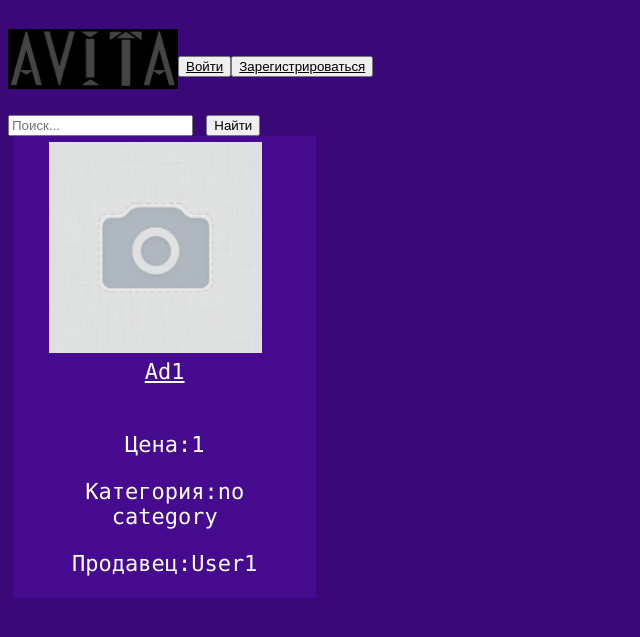
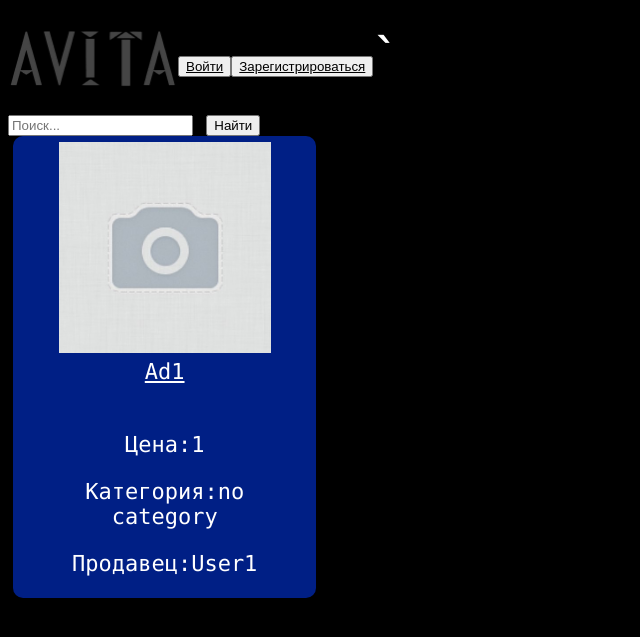
Before and after one commit to RaisFardeev/s1, a Flask app: page /ads in a window 1280 px wide. Shown: the top 637 px of the page, without its empty margins (0-640 px from the left). Run offline with Flask 3, Linux system fonts and the light colour scheme.

Commit message:
+ styles

```diff
--- a/app/static/styles/ads.css
+++ b/app/static/styles/ads.css
@@ -1,16 +1,16 @@
-.row-col{background-color: #460a8f;
+.row-col{background-color: #001f85;
     width: 24%;
     height: 25%;
     margin-bottom: 10px;
     margin-left: 5px;
     margin-right: 5px;
     float: left;
-
+    border-radius: 10px;
     text-align: center}
 .row-col img{
-    margin-right: 10%;
+    margin-right: 6%;
     margin-top: 2%;
-    margin-left: 10%;
+    margin-left: 12%;
     width:70%;
     height:70%;
     max-width: 500px;
--- a/app/static/styles/detail.css
+++ b/app/static/styles/detail.css
@@ -2,3 +2,6 @@
     height: 200px;
     width: 200px;
 }
+h1{
+    color: white
+}
--- a/app/static/styles/main.css
+++ b/app/static/styles/main.css
@@ -1,13 +1,18 @@
-body{background-color: #3a0877;
+body{background-color: black;
     font-size: 22px;
     font-family: "Bitstream Vera Sans Mono", Monaco, "Courier New", Courier, monospace;}
-#header{background-color: #2f075f;
+#header{background-color: #049ae7;
 margin-bottom: 10px;}
+#end{
+margin-right: 100px;
+margin-bottom: 100px;
+color: black;
+}
 #header img{float: left}
 #header p{float: left}
 a{
     color: black;
 }
 h1{
-    color:#3a0877;
+    color:white;
 }
```
